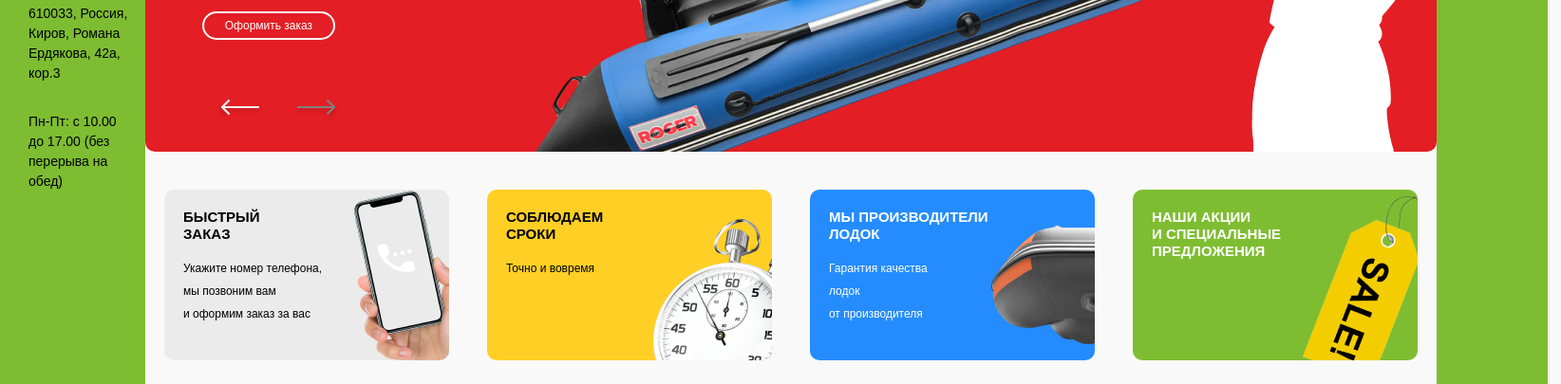
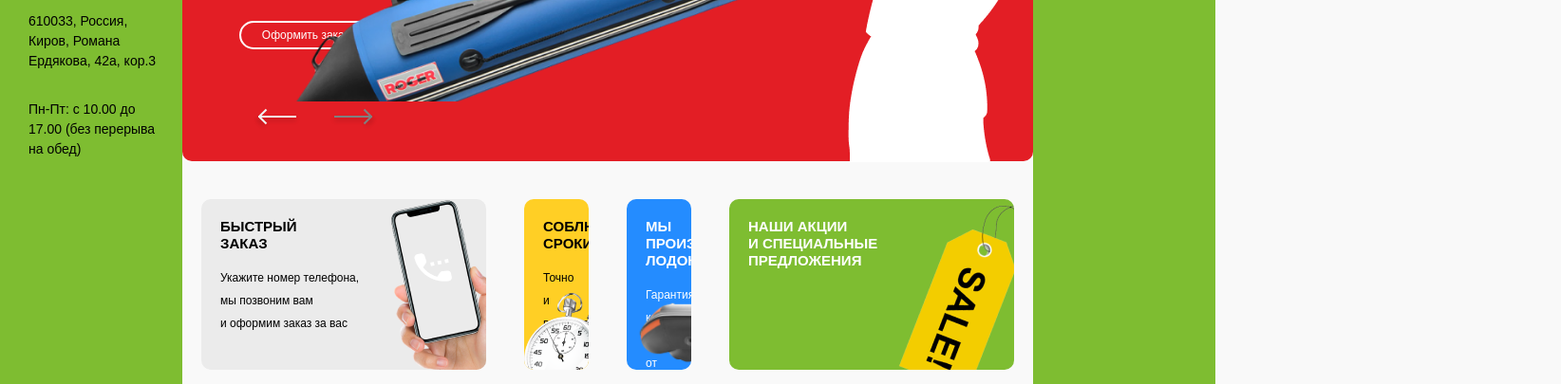
Before and after one commit to vadim90kornilov/fishing-website, a plain HTML site: page index.html in a window 1280 px wide. Shown: the part 395-800 px from the top of the page at 95% size, 1644 px wide, since content can reach past the window. Drawn offline with Linux system fonts and the light colour scheme.

Commit message:
second commit

```diff
--- a/css/main.css
+++ b/css/main.css
@@ -12,7 +12,7 @@
   display: flex;
   flex-direction: column;
 
-  width: 250px;
+  width: 15%;
   height: 100vh;
   background-color: #7ebd31;
 }
@@ -63,6 +63,7 @@
 
 /*main*/
 .main {
+  width: 70%;
 }
 
 .header {
```
